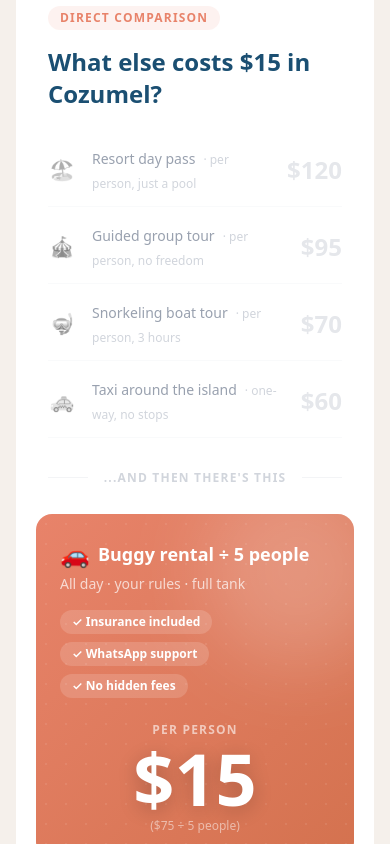
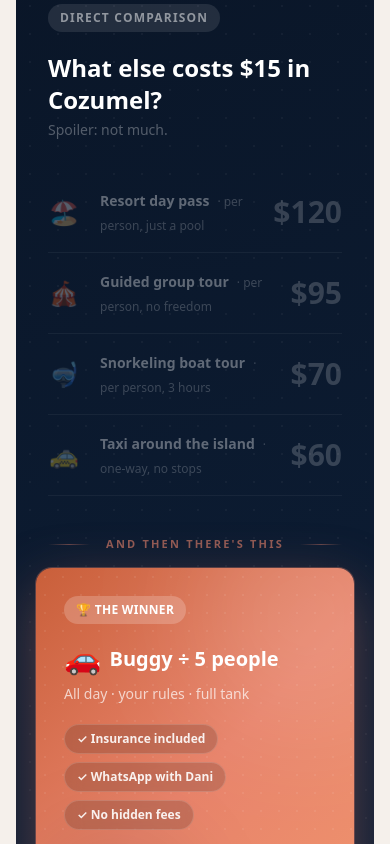
Before and after one commit to vrzsnchz23/buggy-rentals-dani, a Next.js app: page /en/pricing in a window 390 px wide. Shown: the part 3580-4424 px from the top of the page. Built offline with nearby package versions, Linux system fonts and the light colour scheme.

Commit message:
Comparison: dark bg with coral divider + premium buggy hero card
Deep navy background, competitors heavily muted (18% opacity prices).
Coral gradient divider line. Buggy card with rich gradient, glow shadow,
backdrop-blur tags, clamp() responsive price.

```diff
--- a/app/[locale]/pricing/page.tsx
+++ b/app/[locale]/pricing/page.tsx
@@ -138,92 +138,102 @@ export default async function PricingPage() {
             <PriceCalculator />
 
             {/* ─── COMPARISON ─── */}
-            <div className="rounded-3xl overflow-hidden bg-white">
-              <div className="px-8 sm:px-10 pt-10 pb-6">
-                <span className="inline-block bg-[#E8836A]/10 text-[#E8836A] font-bold text-xs uppercase tracking-widest px-3 py-1 rounded-full mb-4">
+            <div
+              className="rounded-3xl overflow-hidden relative"
+              style={{ background: "linear-gradient(160deg, #0a1628 0%, #0d1f38 100%)" }}
+            >
+              <div className="absolute inset-0 opacity-[0.04]" style={{ backgroundImage: "radial-gradient(circle, white 1px, transparent 1px)", backgroundSize: "28px 28px" }} />
+
+              <div className="relative px-8 sm:px-10 pt-10 pb-8">
+                <span className="inline-block bg-white/10 text-white/50 font-bold text-xs uppercase tracking-widest px-3 py-1.5 rounded-full mb-5">
                   {isEs ? "Comparación directa" : "Direct comparison"}
                 </span>
-                <h3 className="text-2xl sm:text-3xl font-black text-[#1B4F72]">
+                <h3 className="text-2xl sm:text-3xl font-black text-white mb-1">
                   {isEs ? "¿Qué más puedes hacer con $15 en Cozumel?" : "What else costs $15 in Cozumel?"}
                 </h3>
+                <p className="text-white/30 text-sm">{isEs ? "Spoiler: no mucho." : "Spoiler: not much."}</p>
               </div>
 
-              {/* Competitors — compact list, muted */}
-              <div className="px-8 sm:px-10 space-y-1 pb-6">
+              {/* Competitors — large prices, muted */}
+              <div className="relative px-8 sm:px-10 space-y-0 pb-6">
                 {items.filter(c => !c.highlight).map((c) => (
-                  <div key={c.label} className="flex items-center gap-4 py-3 border-b border-gray-50 group">
-                    <span className="text-xl w-7 text-center shrink-0 grayscale opacity-60">{c.emoji}</span>
+                  <div key={c.label} className="flex items-center gap-5 py-4 border-b border-white/5">
+                    <span className="text-2xl w-8 text-center shrink-0 opacity-30">{c.emoji}</span>
                     <div className="flex-1 min-w-0">
-                      <span className="text-gray-400 font-medium text-sm">{c.label}</span>
-                      <span className="text-gray-300 text-xs ml-2">· {c.note}</span>
+                      <span className="text-white/35 font-semibold text-sm">{c.label}</span>
+                      <span className="text-white/20 text-xs ml-2">· {c.note}</span>
                     </div>
-                    <span className="text-2xl font-black text-gray-200 shrink-0">${c.price}</span>
+                    <span className="text-3xl font-black tabular-nums shrink-0" style={{ color: "rgba(255,255,255,0.18)" }}>
+                      ${c.price}
+                    </span>
                   </div>
                 ))}
               </div>
 
-              {/* Divider "and then..." */}
-              <div className="flex items-center gap-4 px-8 sm:px-10 py-2">
-                <div className="flex-1 h-px bg-gray-100" />
-                <span className="text-xs font-bold text-gray-300 uppercase tracking-widest whitespace-nowrap">
-                  {isEs ? "...y después está esto" : "...and then there's this"}
+              {/* Divider */}
+              <div className="flex items-center gap-4 px-8 sm:px-10 py-4">
+                <div className="flex-1 h-px" style={{ background: "linear-gradient(90deg, transparent, rgba(232,131,106,0.4), transparent)" }} />
+                <span className="text-[11px] font-black text-[#E8836A]/60 uppercase tracking-[0.2em] whitespace-nowrap">
+                  {isEs ? "y después está esto" : "and then there's this"}
                 </span>
-                <div className="flex-1 h-px bg-gray-100" />
+                <div className="flex-1 h-px" style={{ background: "linear-gradient(90deg, transparent, rgba(232,131,106,0.4), transparent)" }} />
               </div>
 
-              {/* Buggy — hero card, breaks out of the list */}
-              <div className="p-5 sm:p-6">
+              {/* Buggy hero */}
+              <div className="px-5 sm:px-6 pb-6">
                 <div
-                  className="rounded-2xl p-6 sm:p-8 relative overflow-hidden"
-                  style={{ background: "linear-gradient(135deg, #E8836A 0%, #d4724f 100%)" }}
+                  className="rounded-2xl p-7 sm:p-8 relative overflow-hidden"
+                  style={{ background: "linear-gradient(135deg, #c95f3a 0%, #E8836A 50%, #f0966e 100%)", boxShadow: "0 20px 60px rgba(232,131,106,0.35), 0 0 0 1px rgba(232,131,106,0.3)" }}
                 >
-                  {/* Dot pattern */}
-                  <div className="absolute inset-0 opacity-[0.08]" style={{ backgroundImage: "radial-gradient(circle, white 1px, transparent 1px)", backgroundSize: "20px 20px" }} />
-                  {/* Glow */}
-                  <div className="absolute -top-10 -right-10 w-48 h-48 rounded-full bg-white/20 blur-2xl pointer-events-none" />
+                  <div className="absolute inset-0 opacity-[0.07]" style={{ backgroundImage: "radial-gradient(circle, white 1px, transparent 1px)", backgroundSize: "18px 18px" }} />
+                  <div className="absolute -top-16 -right-16 w-56 h-56 rounded-full bg-white/15 blur-3xl pointer-events-none" />
+                  <div className="absolute bottom-0 left-0 w-40 h-40 rounded-full bg-black/10 blur-2xl pointer-events-none" />
 
-                  <div className="relative flex flex-col sm:flex-row sm:items-center gap-6">
-                    {/* Left: label */}
+                  <div className="relative flex flex-col sm:flex-row sm:items-center gap-6 sm:gap-10">
                     <div className="flex-1">
-                      <div className="flex items-center gap-2 mb-1">
-                        <span className="text-2xl">🚗</span>
-                        <span className="text-white font-black text-lg">
-                          {isEs ? "Buggy rental ÷ 5 personas" : "Buggy rental ÷ 5 people"}
+                      <div className="inline-flex items-center gap-2 bg-white/20 text-white text-xs font-black px-3 py-1.5 rounded-full mb-4 uppercase tracking-wide">
+                        🏆 {isEs ? "La mejor opción" : "The winner"}
+                      </div>
+                      <div className="flex items-center gap-2 mb-2">
+                        <span className="text-3xl">🚗</span>
+                        <span className="text-white font-black text-xl leading-tight">
+                          {isEs ? "Buggy ÷ 5 personas" : "Buggy ÷ 5 people"}
                         </span>
                       </div>
-                      <p className="text-white/70 text-sm mb-4">
+                      <p className="text-white/70 text-sm mb-5">
                         {isEs ? "Todo el día · tus reglas · tanque lleno" : "All day · your rules · full tank"}
                       </p>
                       <div className="flex flex-wrap gap-2">
                         {(isEs
-                          ? ["Seguro incluido", "Soporte WhatsApp", "Sin cargos ocultos"]
-                          : ["Insurance included", "WhatsApp support", "No hidden fees"]
+                          ? ["Seguro incluido", "WhatsApp con Dani", "Sin cargos ocultos"]
+                          : ["Insurance included", "WhatsApp with Dani", "No hidden fees"]
                         ).map(tag => (
-                          <span key={tag} className="bg-white/15 text-white text-xs font-semibold px-3 py-1 rounded-full">
+                          <span key={tag} className="bg-black/15 backdrop-blur-sm text-white/90 text-xs font-semibold px-3 py-1.5 rounded-full border border-white/15">
                             ✓ {tag}
                           </span>
                         ))}
                       </div>
                     </div>
 
-                    {/* Right: price */}
                     <div className="text-center sm:text-right shrink-0">
-                      <div className="text-white/60 text-xs font-bold uppercase tracking-widest mb-1">
+                      <div className="text-white/60 text-xs font-black uppercase tracking-widest mb-1">
                         {isEs ? "por persona" : "per person"}
                       </div>
-                      <div className="text-7xl sm:text-8xl font-black text-white leading-none"
-                        style={{ textShadow: "0 4px 20px rgba(0,0,0,0.2)" }}>
+                      <div
+                        className="font-black text-white leading-none"
+                        style={{ fontSize: "clamp(4rem, 10vw, 6rem)", textShadow: "0 4px 30px rgba(0,0,0,0.25)" }}
+                      >
                         $15
                       </div>
-                      <div className="text-white/50 text-xs mt-1">
-                        {isEs ? "($75 ÷ 5 personas)" : "($75 ÷ 5 people)"}
+                      <div className="text-white/40 text-xs mt-2">
+                        {isEs ? "$75 ÷ 5 personas" : "$75 ÷ 5 people"}
                       </div>
                     </div>
                   </div>
                 </div>
               </div>
 
-              <p className="text-center text-gray-300 text-xs pb-5 px-8">
+              <p className="text-center text-white/15 text-xs pb-6 px-8">
                 {isEs ? "* Precios aproximados · actividades típicas en Cozumel" : "* Approximate prices · typical Cozumel cruise port activities"}
               </p>
             </div>
```
